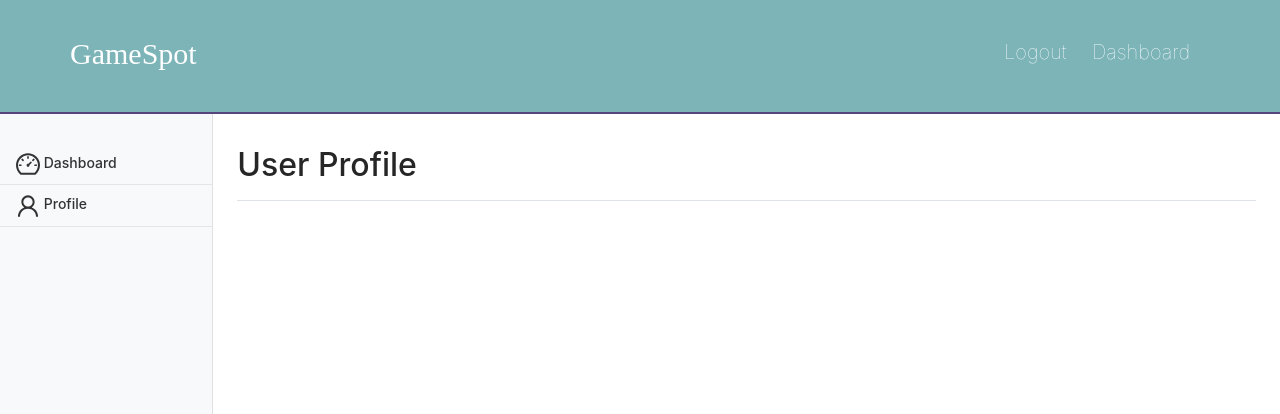
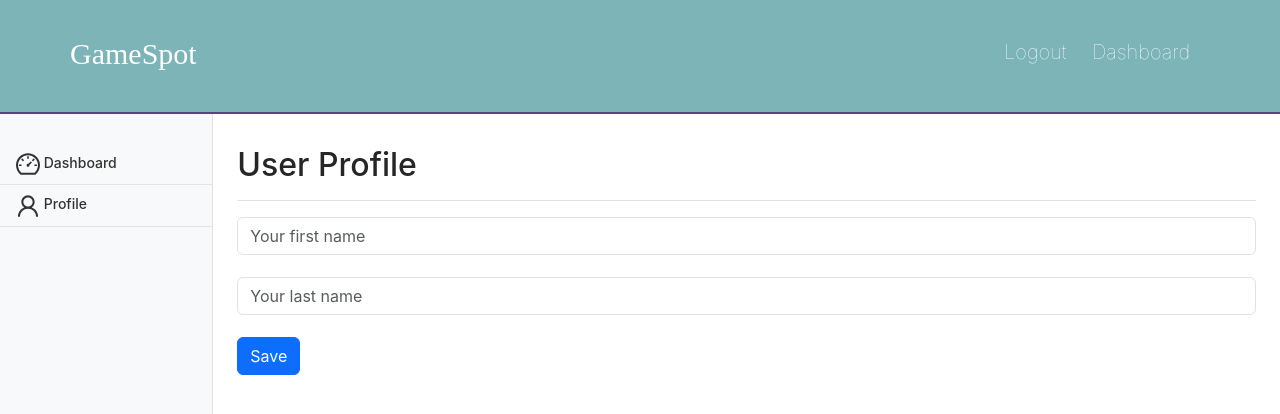
Before and after one commit to stefism/gamespot, a Vue app: page /user/dashboard/profile in a window 1280 px wide. Shown: the top 414 px of the page. Built offline with nearby package versions, Linux system fonts and the light colour scheme; no server answers; the database is empty; sample sign-in values are in the browser's storage; a web font is replaced by a local one; what @meforma/vue-toaster would draw is missing.

Commit message:
Add 404 page

```diff
--- a/src/components/User/AdminAddArticles.vue
+++ b/src/components/User/AdminAddArticles.vue
@@ -130,7 +130,6 @@ export default {
       this.$store.dispatch("articles/addArticle", values).finally(() => {
         this.loading = false;
       });
-      console.log(values);
     },
     updateEditor(value) {
       this.textEditorContent = value;
--- a/src/components/User/UserProfile.vue
+++ b/src/components/User/UserProfile.vue
@@ -1,12 +1,85 @@
 <template>
   <DashboardTitle title="User Profile" />
+
+  <div v-if="userData">
+    <Form @submit="onSubmit" :validation-schema="formSchema">
+      <div class="form-group">
+        <Field
+          v-model="userData.firstName"
+          name="firstName"
+          v-slot="{ field, errors, errorMessage }"
+        >
+          <FormElement
+            element="input"
+            type="text"
+            placeholder="Your first name"
+            :field="field"
+            :errors="errors"
+            :errorMessage="errorMessage"
+          />
+        </Field>
+      </div>
+
+      <br />
+
+      <div class="form-group">
+        <Field
+          v-model="userData.lastName"
+          name="lastName"
+          v-slot="{ field, errors, errorMessage }"
+        >
+          <FormElement
+            element="input"
+            type="text"
+            placeholder="Your last name"
+            :field="field"
+            :errors="errors"
+            :errorMessage="errorMessage"
+          />
+        </Field>
+      </div>
+
+      <br />
+
+      <button type="submit" class="btn btn-primary">Save</button>
+    </Form>
+  </div>
 </template>
 
 <script>
 import DashboardTitle from "@/components/DashboardTitle.vue";
+import FormElement from "@/components/FormElements.vue";
+import { Field, Form } from "vee-validate";
+import * as yup from "yup";
 
 export default {
-  components: { DashboardTitle },
+  components: { DashboardTitle, Field, Form, FormElement },
+  data() {
+    return {
+      formSchema: {
+        firstName: yup.string(),
+        lastName: yup.string(),
+      },
+    };
+  },
+  computed: {
+    userData() {
+      return JSON.parse(
+        JSON.stringify(this.$store.getters["auth/getUserData"])
+      );
+      // return this.$store.getters["auth/getUserData"];
+      // Ако не ползваме JSON ... мутираме директно глобалния стейт. В случая не искаме това и прекъсваме връзката на пропертито с глобалния стейт.
+    },
+  },
+  methods: {
+    onSubmit(values) {
+      console.log(values);
+      // this.loading = true;
+      // this.$store.dispatch("articles/addArticle", values).finally(() => {
+      //   this.loading = false;
+      // });
+    },
+  },
 };
 </script>
 
--- a/src/routes.js
+++ b/src/routes.js
@@ -10,6 +10,7 @@ import UserMain from "@/components/User/MainDashboard.vue";
 import UserProfile from "@/components/User/UserProfile.vue";
 import AdminArticles from "@/components/User/AdminArticles.vue";
 import AdminAddArticles from "@/components/User/AdminAddArticles.vue";
+import NotFound from "@/views/404View.vue";
 
 const routes = createRouter({
   history: createWebHistory(),
@@ -37,6 +38,7 @@ const routes = createRouter({
         },
       ],
     },
+    { path: "/:notFound(.*)*", component: NotFound, name: "404" },
   ],
 });
 
--- /dev/null
+++ b/src/views/404View.vue
@@ -0,0 +1,14 @@
+<template>
+  <div class="container p_top not_found">
+    <img
+      src="https://res.cloudinary.com/dzowqbykc/image/upload/v1675348495/Gamespot/404_a6gwvh.gif"
+      alt="Not Found"
+    />
+  </div>
+</template>
+
+<script>
+export default {};
+</script>
+
+<style></style>
```
Also changed, not shown: src/assets/images/404.gif (added).
